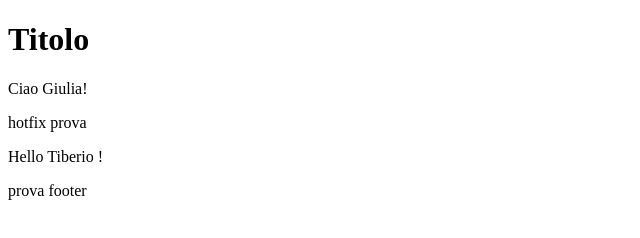
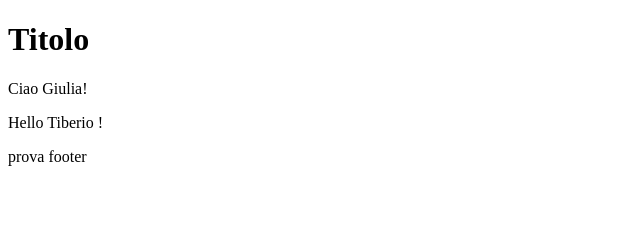
Before and after one commit to AbbateGiulia/testgit, a plain HTML site: page index.html in a window 1280 px wide. Shown: the whole page, without its empty margins (0-640 px from the left). Drawn offline with Linux system fonts and the light colour scheme.

Commit message:
aggiunto gitignore e levato hotfix

```diff
--- a/index.html
+++ b/index.html
@@ -4,7 +4,6 @@
 
 <h1>Titolo</h1>
 <p>Ciao Giulia!</p>
-<p>hotfix prova</p>
 <p> Hello Tiberio !</p>
 
 </body>
```
